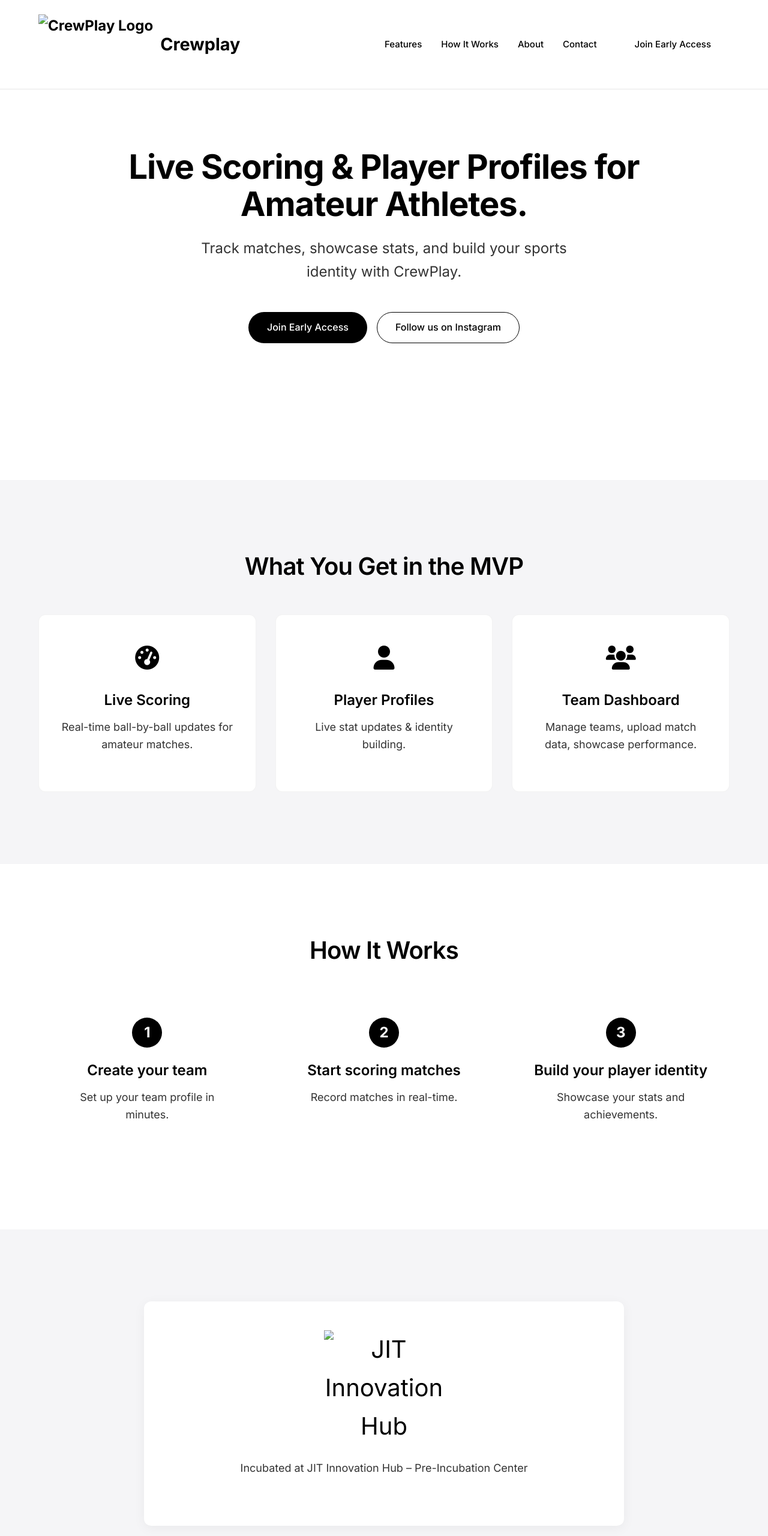
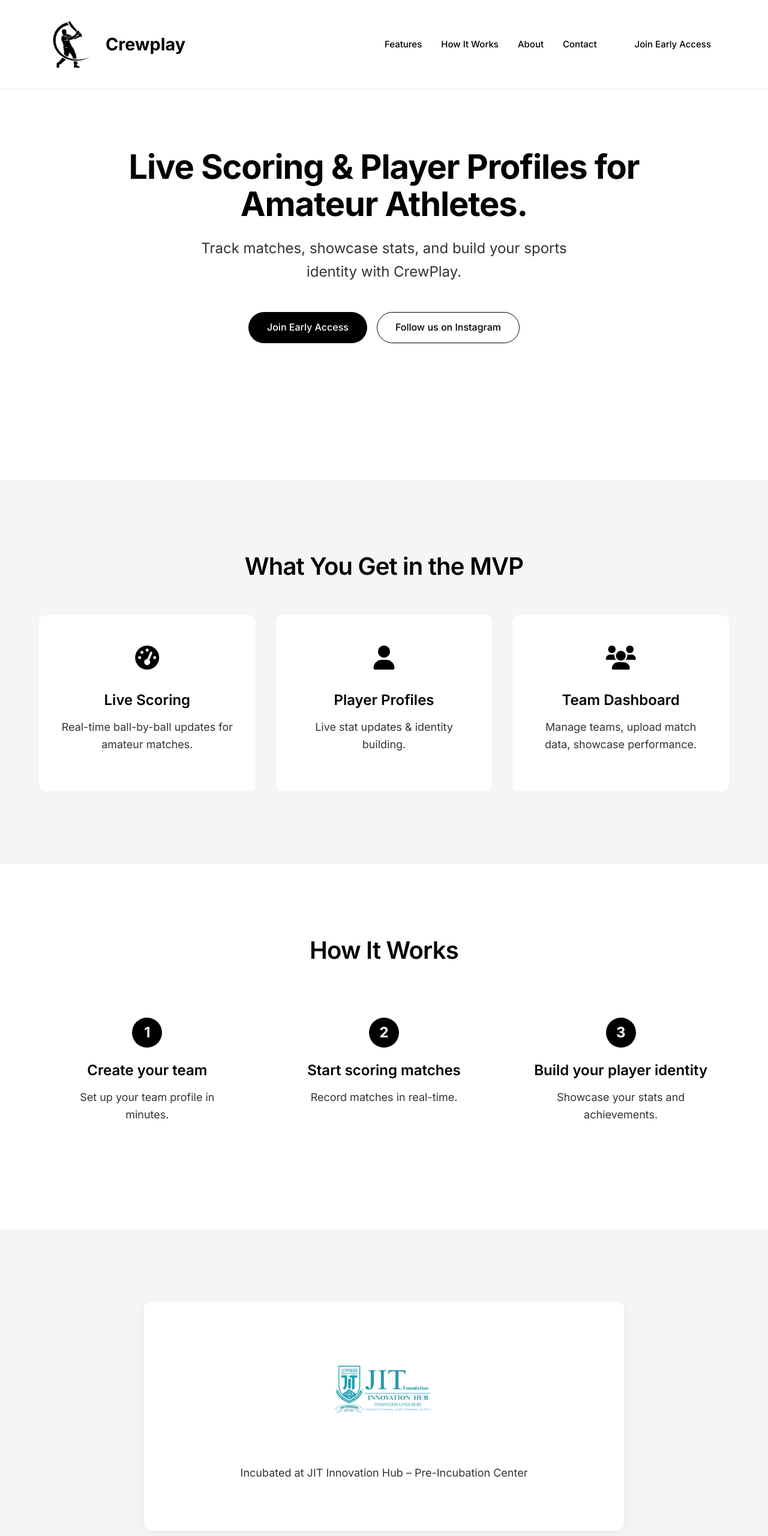
Before and after one commit to Yuvaraj-17/crewplay, a plain HTML site: page index.html in a window 1280 px wide. Shown: the top 2560 px of the page at 60% size. Drawn offline with Linux system fonts and the light colour scheme; files whose address does not match are found by name.

Commit message:
Update index.html

```diff
--- a/index.html
+++ b/index.html
@@ -17,7 +17,7 @@
     <div class="container">
 
         <div class="logo">
-            <img src="assets/crewplay_logo.png" alt="CrewPlay Logo">
+            <img src="crewplay_logo.png" alt="CrewPlay Logo">
             <span>Crewplay</span>
 
         </div>
@@ -111,7 +111,7 @@
         <div class="container">
            <div class="proof-card">
     <div class="proof-icon jit-logo-wrapper">
-        <img src="assets/jit_logo.png" alt="JIT Innovation Hub">
+        <img src="jit_logo.png" alt="JIT Innovation Hub">
     </div>
     <p>Incubated at JIT Innovation Hub – Pre-Incubation Center</p><br>
 
@@ -240,4 +240,5 @@
 
     <script src="script.js"></script>
 </body>
+
 </html>
```
